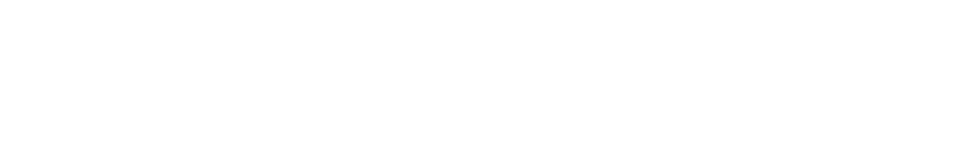
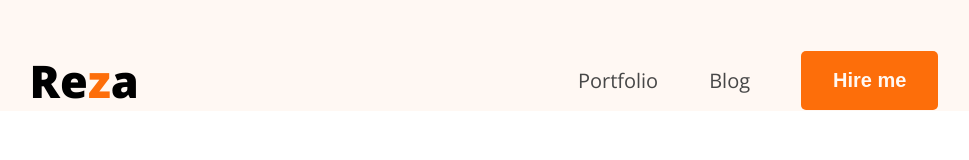
Before and after one commit to atiqahmedreza/Portfolio, a plain HTML site: page index.html in a window 1280 px wide. Shown: the whole page, without its empty margins (156-1125 px from the left). Drawn offline with nearby package versions, Linux system fonts and the light colour scheme.

Commit message:
2nd commit

```diff
--- a/index.html
+++ b/index.html
@@ -4,8 +4,24 @@
         <meta charset="UTF-8">
         <meta name="viewport" content="width=device-width, initial-scale=1.0">
         <title>Atiq Ahmed Reza - portfolio</title>
+        <link rel="preconnect" href="https://fonts.googleapis.com">
+<link rel="preconnect" href="https://fonts.gstatic.com" crossorigin>
+<link href="https://fonts.googleapis.com/css2?family=Open+Sans:ital,wght@0,300..800;1,300..800&display=swap" rel="stylesheet">
+<link rel="stylesheet" href="/styles/portfolio.css">
     </head>
-    <body>
+    <body class="font-open-sans">
+        <header>
+            <nav>
+                <div class="logo">
+                    <h2>Re<span class="color-orange">z</span>a</h2>
+                </div>
+                <ul class="menu">
+                    <li><a href="">Portfolio</a></li>
+                    <li><a href="">Blog</a></li>
+                    <li><button class="btn">Hire me</button></li>
+                </ul>
+            </nav>
+        </header>
 
     </body>
     </html>
--- /dev/null
+++ b/styles/portfolio.css
@@ -0,0 +1,59 @@
+*{
+  margin: 0;
+  padding:0;
+  box-sizing: border-box;
+}
+
+/*shared style*/
+.font-open-sans {
+  font-family: "Open Sans", sans-serif;
+  font-optical-sizing: auto;
+}
+
+.logo h2{
+  font-size: 45px;
+  font-weight: 900;
+
+}
+
+.color-orange{
+  color:#FD6E0A          /*connect with span*/
+}
+
+.btn{
+  background-color: #FD6E0A;
+  border:none;
+  padding: 18px 32px;
+  border-radius:5px ;
+  font-size: 20px;
+  font-weight: bold;
+  color:#FFF8F3
+}
+
+
+
+/*main style*/
+header{
+  background-color: #FFF8F3;
+  padding-top:50px;
+}
+nav{
+  width: 71%;
+  max-width:1140px;
+  align-items: center;
+  margin: 0px auto;               /*make middle all nab bar*/
+  display: flex;
+  justify-content: space-between;
+}
+nav .menu{
+  display:flex;
+  list-style-type:none;
+  gap:51px;
+  align-items: center;
+}
+
+nav .menu a{
+ font-size:20px;
+ color:#474747;
+ text-decoration: none;
+}
```
